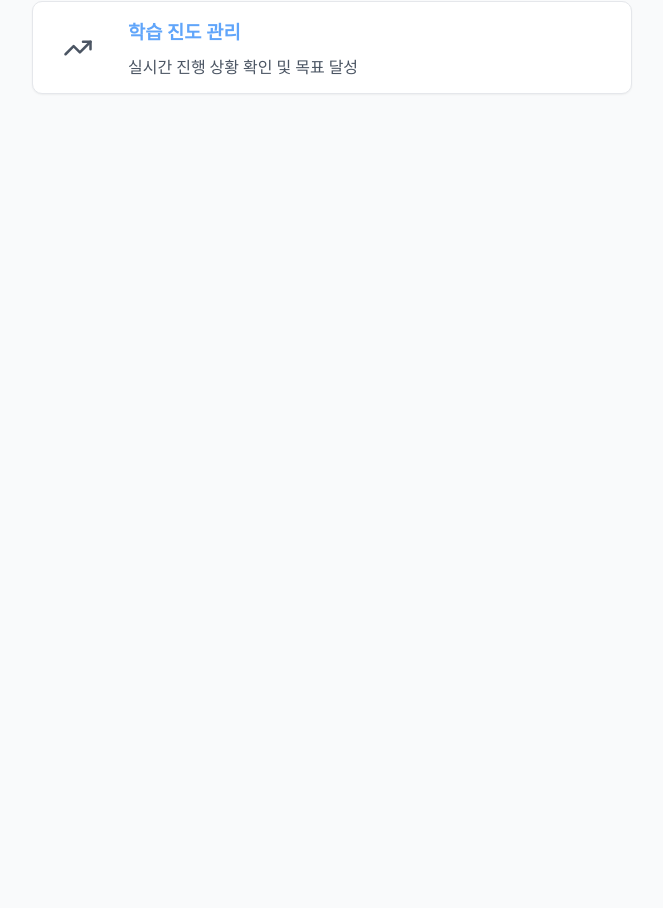
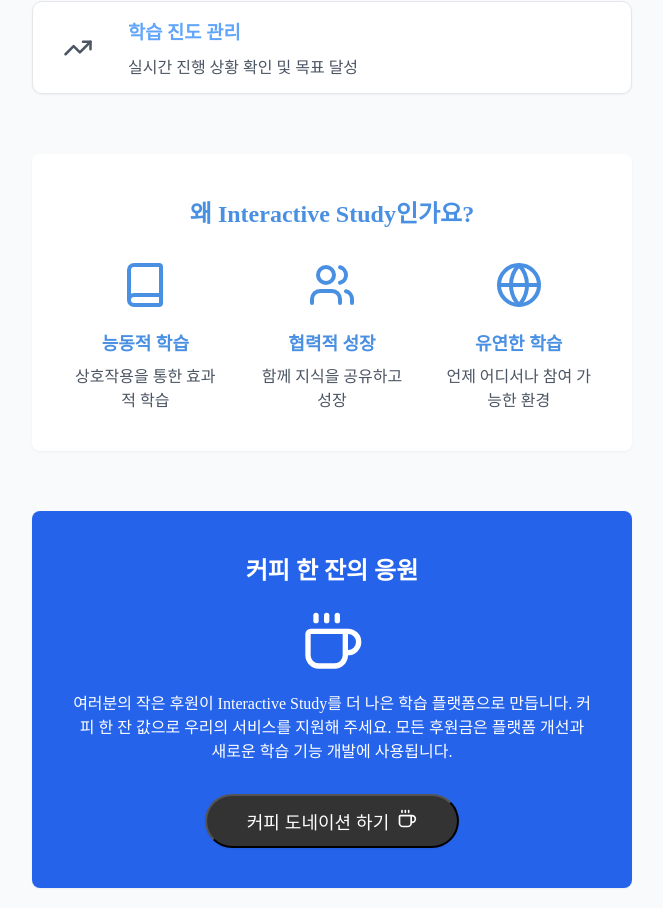
Before and after one commit to GrowTogether/grow-together-frontend, a Next.js app: page / in a window 1280 px wide. Shown: the part 726-1634 px from the top of the page, without its empty margins (308-971 px from the left). Before the commit the page ends 840 px from the top, so only its background shows below. Built offline with nearby package versions, Linux system fonts and the light colour scheme.

Commit message:
feat: coffee 도네이션, 앱 설명 컴포넌트

```diff
--- /dev/null
+++ b/components/coffee-donation/CoffeeDonation.module.css
@@ -0,0 +1,37 @@
+.container {
+    width: 600px;
+    background-color: #2563eb; /* bg-blue-600 */
+    color: white; /* text-white */
+    border-radius: 0.5rem; /* rounded-lg */
+    box-shadow: 0 1px 2px rgba(0, 0, 0, 0.05); /* shadow-sm */
+    padding: 2.5rem; /* p-10 */
+}
+.title {
+    font-size: 1.5rem;
+    font-weight: 600;
+    margin-bottom: 1.5rem;
+    text-align: center;
+}
+.content{
+    display: flex;
+    flex-direction: column;
+    align-items: center;
+    margin-bottom: 2rem;
+}
+.coffee{
+    width: 4rem;
+    height: 4rem;
+    margin-bottom: 1rem;
+}
+.desc{
+    text-align: center;
+    max-width: 42rem;
+}
+.button{
+    text-align: center;
+}
+.coffee2{
+    margin-left: 0.5rem;
+    width: 1.25rem;
+    height: 1.25rem;
+}
--- /dev/null
+++ b/components/coffee-donation/CoffeeDonation.tsx
@@ -0,0 +1,28 @@
+import React from 'react';
+import styles from './CoffeeDonation.module.css';
+import { Coffee } from 'lucide-react';
+import Button from '../ui/button/Button';
+
+export default function CoffeeDonation() {
+	return (
+		<>
+			<div className={styles.container}>
+				<h2 className={styles.title}>커피 한 잔의 응원</h2>
+				<div className={styles.content}>
+					<Coffee className={styles.coffee} />
+					<p className={styles.desc}>
+						여러분의 작은 후원이 Interactive Study를 더 나은 학습 플랫폼으로
+						만듭니다. 커피 한 잔 값으로 우리의 서비스를 지원해 주세요. 모든
+						후원금은 플랫폼 개선과 새로운 학습 기능 개발에 사용됩니다.
+					</p>
+				</div>
+				<div className={styles.button}>
+					<Button>
+						커피 도네이션 하기
+						<Coffee className={styles.coffee2} />
+					</Button>
+				</div>
+			</div>
+		</>
+	);
+}
--- /dev/null
+++ b/components/explain-app/ExplainApp.module.css
@@ -0,0 +1,45 @@
+.container {
+    width: 600px;
+    background-color: #ffffff; /* bg-white */
+    border-radius: 0.5rem; /* rounded-lg */
+    box-shadow: 0 1px 2px 0 rgba(0, 0, 0, 0.05); /* shadow-sm */
+    padding: 2.5rem; /* p-10 */
+}
+.content {
+    display: grid; /* grid */
+    grid-template-columns: repeat(1, minmax(0, 1fr)); /* 기본 grid-cols-1 */
+    gap: 2.5rem; /* gap-10 */
+}
+.content > li{
+    list-style: none;
+    text-align: center;
+}
+.title{
+    font-size: 1.5rem; /* text-2xl */
+    font-weight: 600; /* font-semibold */
+    color: rgb(74, 144, 226); /* text-blue-600 */
+    margin-bottom: 2rem; /* mb-8 */
+    text-align: center; /* text-center */
+}
+.icon {
+    width: 3rem; /* w-12 */
+    height: 3rem; /* h-12 */
+    margin-left: auto; /* mx-auto */
+    margin-right: auto; /* mx-auto */
+    margin-bottom: 1rem; /* mb-4 */
+    color:rgb(74, 144, 226); /* text-blue-500 */
+}
+.title2 {
+    font-size: 1.125rem; /* text-lg */
+    font-weight: 600; /* font-semibold */
+    color:rgb(74, 144, 226); /* text-blue-600 */
+    margin-bottom: 0.5rem; /* mb-2 */
+}
+.text-gray-600 {
+    color: #4b5563; /* text-gray-600 */
+}
+@media (min-width: 768px) {
+    .content {
+        grid-template-columns: repeat(3, minmax(0, 1fr)); /* md:grid-cols-3 */
+    }
+}
--- /dev/null
+++ b/components/explain-app/ExplainApp.tsx
@@ -0,0 +1,39 @@
+import React from 'react';
+import { Book, Users, Globe } from 'lucide-react';
+import styles from './ExplainApp.module.css';
+
+const explains = [
+	{
+		icon: Book,
+		title: '능동적 학습',
+		description: '상호작용을 통한 효과적 학습',
+	},
+	{
+		icon: Users,
+		title: '협력적 성장',
+		description: '함께 지식을 공유하고 성장',
+	},
+	{
+		icon: Globe,
+		title: '유연한 학습',
+		description: '언제 어디서나 참여 가능한 환경',
+	},
+];
+export default function ExplainApp() {
+	return (
+		<>
+			<div className={styles.container}>
+				<h2 className={styles.title}>왜 Interactive Study인가요?</h2>
+				<ul className={styles.content}>
+					{explains.map((reason, index) => (
+						<li key={index}>
+							<reason.icon className={styles.icon} />
+							<h3 className={styles.title2}>{reason.title}</h3>
+							<p className={styles.desc}>{reason.description}</p>
+						</li>
+					))}
+				</ul>
+			</div>
+		</>
+	);
+}
--- a/components/menu-list/MenuList.module.css
+++ b/components/menu-list/MenuList.module.css
@@ -1,8 +1,4 @@
-.container{
-    width: 100%;
+
+.container > li{
+    list-style: none;
 }
-.container > li{
-    display: flex;
-    flex-direction: column;
-    align-items: center;
-}
--- a/pages/_app.tsx
+++ b/pages/_app.tsx
@@ -1,6 +1,6 @@
-import "@/styles/globals.css";
-import type { AppProps } from "next/app";
+import '@/styles/globals.css';
+import type { AppProps } from 'next/app';
 
 export default function App({ Component, pageProps }: AppProps) {
-  return <Component {...pageProps} />;
+	return <Component {...pageProps} />;
 }
--- a/pages/_document.tsx
+++ b/pages/_document.tsx
@@ -1,4 +1,4 @@
-import { Html, Head, Main, NextScript } from "next/document";
+import { Html, Head, Main, NextScript } from 'next/document';
 
 export default function Document() {
 	return (
--- a/pages/index.tsx
+++ b/pages/index.tsx
@@ -4,6 +4,8 @@ import styles from '@/styles/Home.module.css';
 import MainDescription from '@/components/main-description/MainDescription';
 import MenuList from '@/components/menu-list/MenuList';
 import BasicLayout from '@/layouts/BasicLayout';
+import CoffeeDonation from '@/components/coffee-donation/CoffeeDonation';
+import ExplainApp from '@/components/explain-app/ExplainApp';
 
 export default function Home() {
 	return (
@@ -23,6 +25,12 @@ export default function Home() {
 					<section>
 						<MenuList></MenuList>
 					</section>
+					<section>
+						<ExplainApp></ExplainApp>
+					</section>
+					<section>
+						<CoffeeDonation></CoffeeDonation>
+					</section>
 				</main>
 			</BasicLayout>
 		</>
--- a/styles/Home.module.css
+++ b/styles/Home.module.css
@@ -16,4 +16,8 @@
 }
 .main{
     margin-top: 50px;
+    display: flex;
+    flex-direction: column;
+    align-items: center;
+    gap: 60px;
 }
```
Lines whose indentation alone changed are shown as unchanged.
